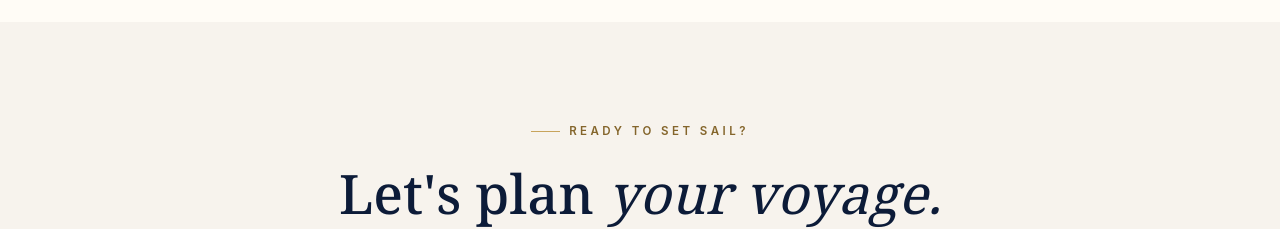
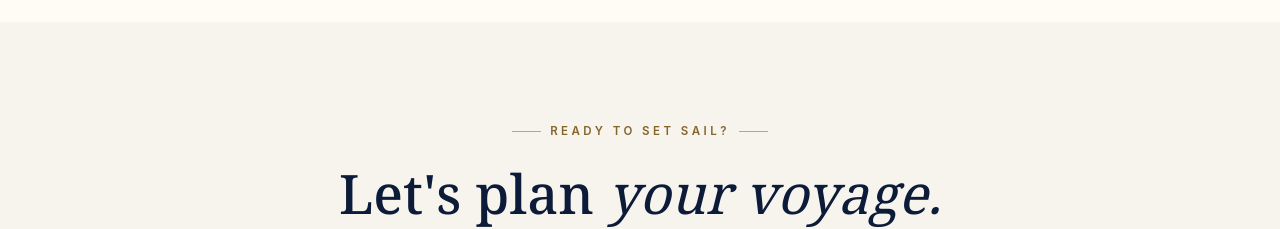
Before and after one commit to deanondeck/deanondeck.github.io, a Next.js app: page / in a window 1280 px wide. Shown: the part 4852-5081 px from the top of the page. Built offline with nearby package versions, Linux system fonts and the light colour scheme; a web font is replaced by a local one.

Commit message:
Add matching gold dash beside Ready to Set Sail heading

```diff
--- a/src/app/globals.css
+++ b/src/app/globals.css
@@ -2309,6 +2309,7 @@ body { background: var(--paper); color: var(--ink-on-paper); }
 .hero .log::after,
 #fleet .log::after,
 #contact .log::before,
+#contact .log::after,
 #plan .sec-head .log::before,
 #plan .plan-aside > .log::before {
   content: "";
```
